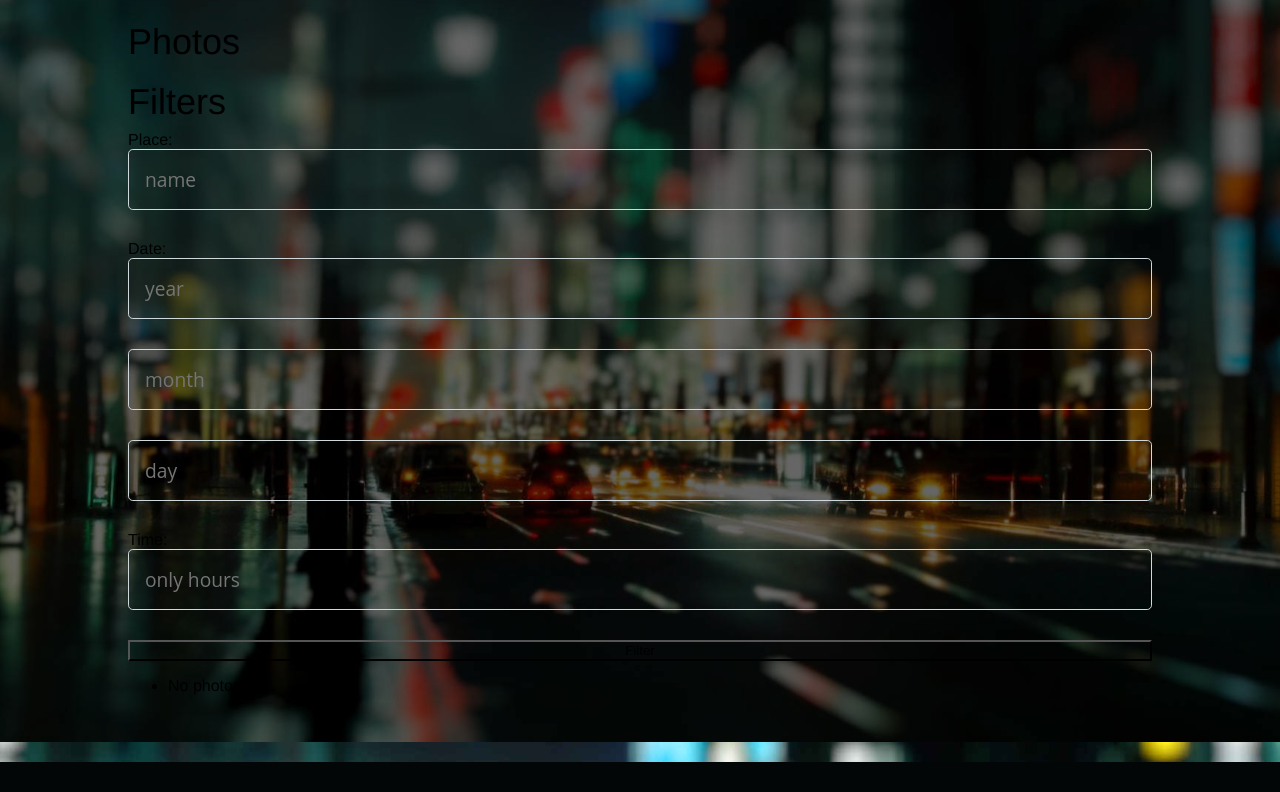
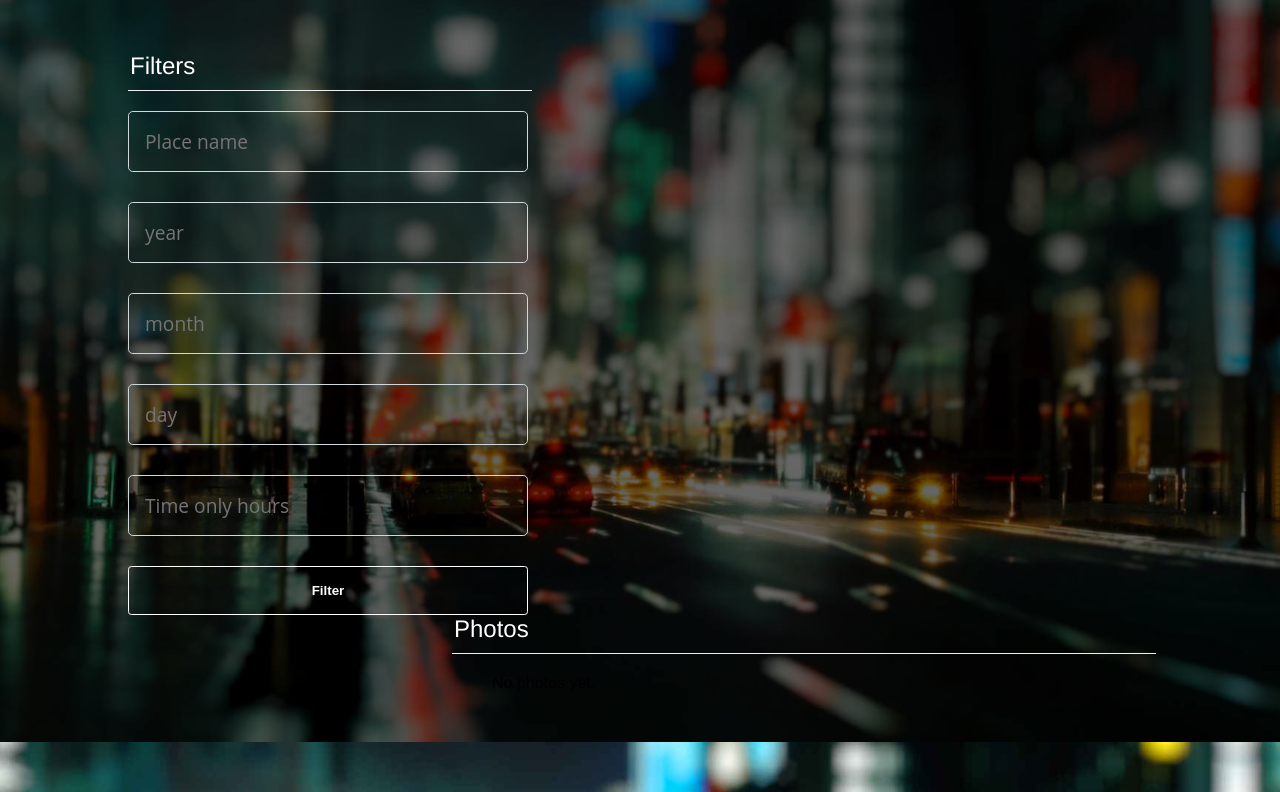
Before and after one commit to ingsoft-famaf/los-del-frente, a Django app: template Code/fotolink/PhotoApp/templates/PhotoApp/photo_list.html in a window 1280 px wide. Shown: the part 58-850 px from the top of the page. Before the commit the page ends 820 px from the top, so only its background shows below. Run offline with Django 3.2, Linux system fonts and the light colour scheme; the template is opened without the code that fills it, so the values that code supplies are empty; parts of the project's set-up code (start-up, migrations or seed data) failed here and were passed over; some libraries are stand-ins or nearby versions.

Commit message:
template photo_list incompleto

```diff
--- a/Code/fotolink/PhotoApp/templates/PhotoApp/photo_list.html
+++ b/Code/fotolink/PhotoApp/templates/PhotoApp/photo_list.html
@@ -2,31 +2,48 @@
 {% block title %} Photos {% endblock %}
 
 {% block content %}
-<h1>Photos</h1>
+<article>
+    <style>
+    article {
+        left: 0;
+        margin-left: 0;
+        width: 400px;
+        display: inline-block;
+    }
+    .photo_list {
+        float: right;
+        width: 700px;
+    }
+    .photo_list li {
+        list-style: none;
+        display: inline-block;
+    }
+    </style>
     <form method="GET">
     {% csrf_token %}
-        <h1>Filters</h1>
-        Place: <input type="text" name="place" id="place" placeholder="name"><br>
-        Date: <input type="number" name="year" min=1900 max=2100 placeholder="year">
+        <legend>Filters</legend>
+        <input type="text" name="place" id="place" placeholder="Place name"><br>
+        <input type="number" name="year" min=1900 max=2100 placeholder="year">
               <input type="number" name="month" min=1 max=12 placeholder="month">
               <input type="number" name="day" min=1 max=31 placeholder="day"><br>
-        Time: <input type="text" name="time" pattern="([01]?[0-9]{1}|2[0-3]{1})" placeholder="only hours"/><br>
-        <input type="submit" name ="submit" value="Filter"><br>
+        <input type="text" name="time" pattern="([01]?[0-9]{1}|2[0-3]{1})" placeholder="Time only hours"/><br>
+        <input class="btn" type="submit" name ="submit" value="Filter"><br>
     </form>
-<ul>
-
+    </article>
+<div class="photo_list">
+    <legend style="color: white">Photos</legend>
+    <ul>
 {% for photo in object_list %}
     <li>
         <a href="{% url 'photos:detail' photo.pk %}">
             <img src="{{ photo.picture_crop.url }}" alt="?">
-            <a href="{% url 'photos:detail' photo.pk %}">View More</a>
         </a>
     </li>
 {% empty %}
-
-    <li>No photos yet.</li>
+<li>No photos yet.</li>
 {% endfor %}
 </ul>
+</div>
 {% if is_paginated %}
 <div class="pagination">
     <span class="step-links">
--- a/Code/fotolink/User/static/base.css
+++ b/Code/fotolink/User/static/base.css
@@ -145,6 +145,7 @@ nav ul.dropdown > li:last-child {
 section {
     top: 60px;
     position: relative;
+    margin-top: 50px;
 }
 
 h1, .h1 {
@@ -172,7 +173,6 @@ article {
     color: white;
     width: 600px;
     position: relative;
-    margin-top: 50px;
     left: 50%;
     margin-left: -300px;
     /*border: 1px solid rgba(0, 0, 0, 0.3);
```
